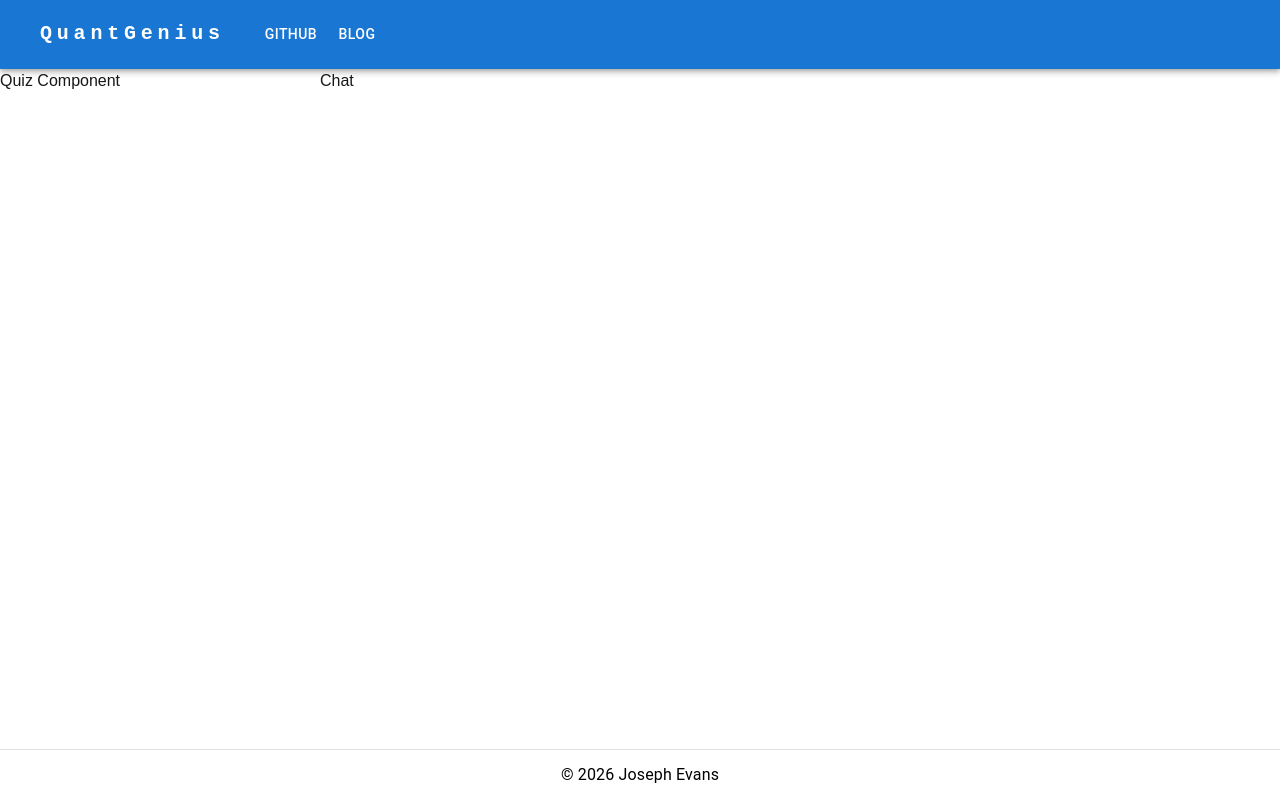
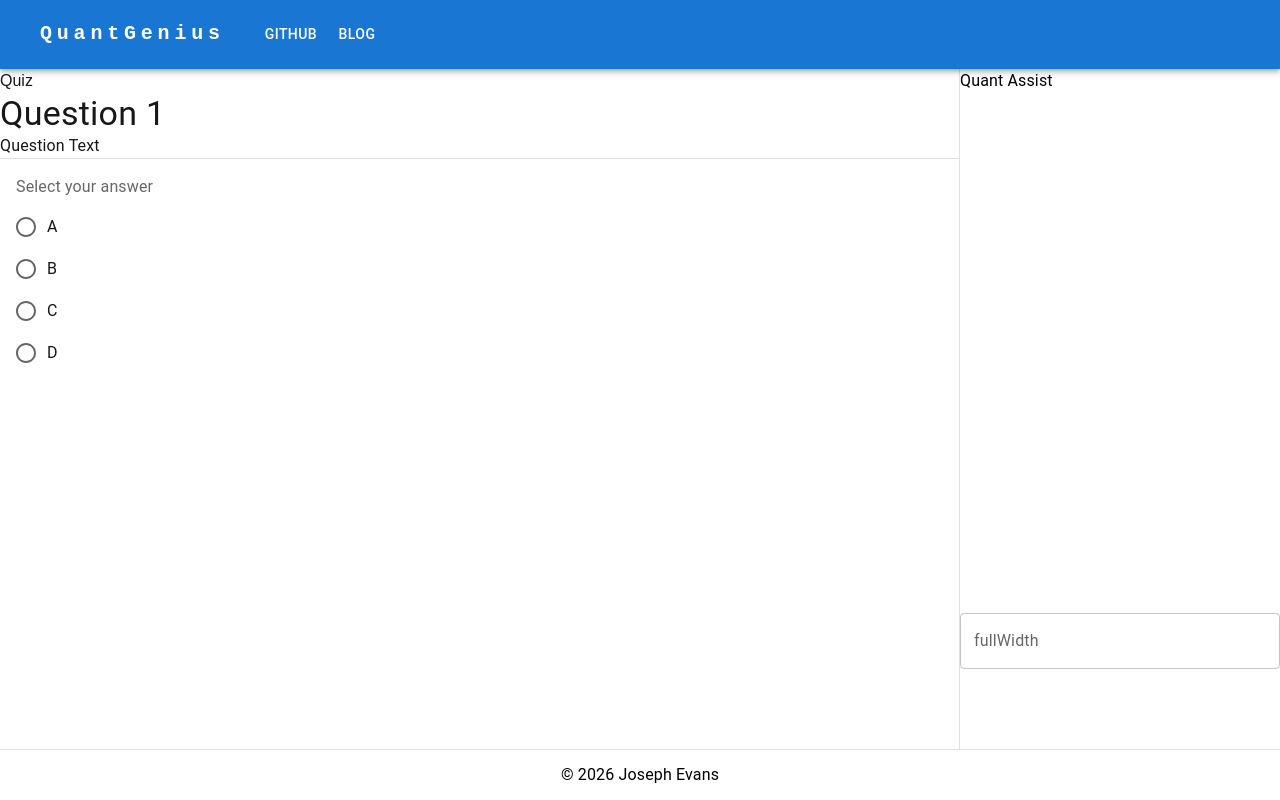
Before and after one commit to jeje1197/QuantGeniusUI, a Next.js app: page / in a window 1280 px wide. Built offline with nearby package versions, Linux system fonts and the light colour scheme; some icons are missing.

Commit message:
Create and style multiple choice component

```diff
--- a/app/components/chat.tsx
+++ b/app/components/chat.tsx
@@ -1,9 +1,17 @@
+import { Box, TextField, Typography } from '@mui/material'
 import React from 'react'
 
 export default function Chat() {
   return (
-    <div>
-        Chat
-    </div>
+    <Box className="flex flex-col h-1/1 w-1/4">
+        <div className="h-8/10">
+            <Typography style={{color: 'black'}}>
+                Quant Assist
+            </Typography>
+        </div>
+        <Box sx={{ width: 500, maxWidth: '100%' }}>
+            <TextField fullWidth label="fullWidth" id="fullWidth" />
+        </Box>
+    </Box>
   )
 }
--- a/app/components/quiz.tsx
+++ b/app/components/quiz.tsx
@@ -1,9 +1,61 @@
+import { Box, Divider, FormControl, FormControlLabel, FormLabel, Radio, RadioGroup, TextField, Typography } from '@mui/material'
 import React from 'react'
 
+function MultipleChoiceSelection({choices}: {choices: any[]}) {
+    return (
+        <FormControl style={{paddingLeft: '1rem'}}>
+            <FormLabel id="demo-radio-buttons-group-label">
+                Select your answer
+            </FormLabel>
+            <RadioGroup
+                aria-labelledby="demo-radio-buttons-group-label"
+                name="radio-buttons-group"
+                style={{
+                    marginTop: '0.5rem'
+                }}
+            >
+                {choices?.map(choice => {
+                    return <FormControlLabel value={choice.label} control={<Radio />} label={choice.label} />
+                })}
+            </RadioGroup>
+        </FormControl>
+    )
+}
+
 export default function quiz() {
+    const currentQuestion = 1;
+    const questionText = 'Question Text';
+    const choices = [
+        {label: 'A', text: 'Text'},
+        {label: 'B', text: 'Text'},
+        {label: 'C', text: 'Text'},
+        {label: 'D', text: 'Text'}
+    ]
+
   return (
-    <div className='flex flex-col w-80'>
-        Quiz Component
-    </div>
+    <Box className='flex flex-col w-8/10'>
+        <div className='align-self-center'>
+            Quiz
+        </div>
+        <div>
+            <Typography variant='h4'>
+                Question {currentQuestion}
+            </Typography>
+
+            <Typography>
+                {questionText}
+            </Typography>
+
+            <Divider style={{marginBottom: '1rem'}}/>
+            {
+                choices.length ? (
+                    <MultipleChoiceSelection choices={choices}/>
+                ) : (
+                    <TextField id="outlined-basic" label="Outlined" variant="outlined" />
+                )
+            }
+
+        </div>
+    </Box>
   )
 }
--- /dev/null
+++ b/app/components/radiobuttons.tsx
@@ -0,0 +1,22 @@
+import Radio from '@mui/material/Radio';
+import RadioGroup from '@mui/material/RadioGroup';
+import FormControlLabel from '@mui/material/FormControlLabel';
+import FormControl from '@mui/material/FormControl';
+import FormLabel from '@mui/material/FormLabel';
+
+export default function RadioButtonsGroup() {
+  return (
+    <FormControl>
+      <FormLabel id="demo-radio-buttons-group-label">Gender</FormLabel>
+      <RadioGroup
+        aria-labelledby="demo-radio-buttons-group-label"
+        defaultValue="female"
+        name="radio-buttons-group"
+      >
+        <FormControlLabel value="female" control={<Radio />} label="Female" />
+        <FormControlLabel value="male" control={<Radio />} label="Male" />
+        <FormControlLabel value="other" control={<Radio />} label="Other" />
+      </RadioGroup>
+    </FormControl>
+  );
+}
--- a/app/page.tsx
+++ b/app/page.tsx
@@ -1,4 +1,3 @@
-import Header from "./components/header"
 import Footer from "./components/footer"
 import Quiz from "./components/quiz";
 import Chat from "./components/chat"
@@ -12,7 +11,8 @@ export default function Home() {
     <div className="flex flex-col h-1/1">
       <ResponsiveAppBar />
       <div className="flex flex-row h-17/20">
-        <Quiz />
+        <Quiz/>
+        <Divider orientation="vertical" />
         <Chat />
       </div>
       <Divider />
```
